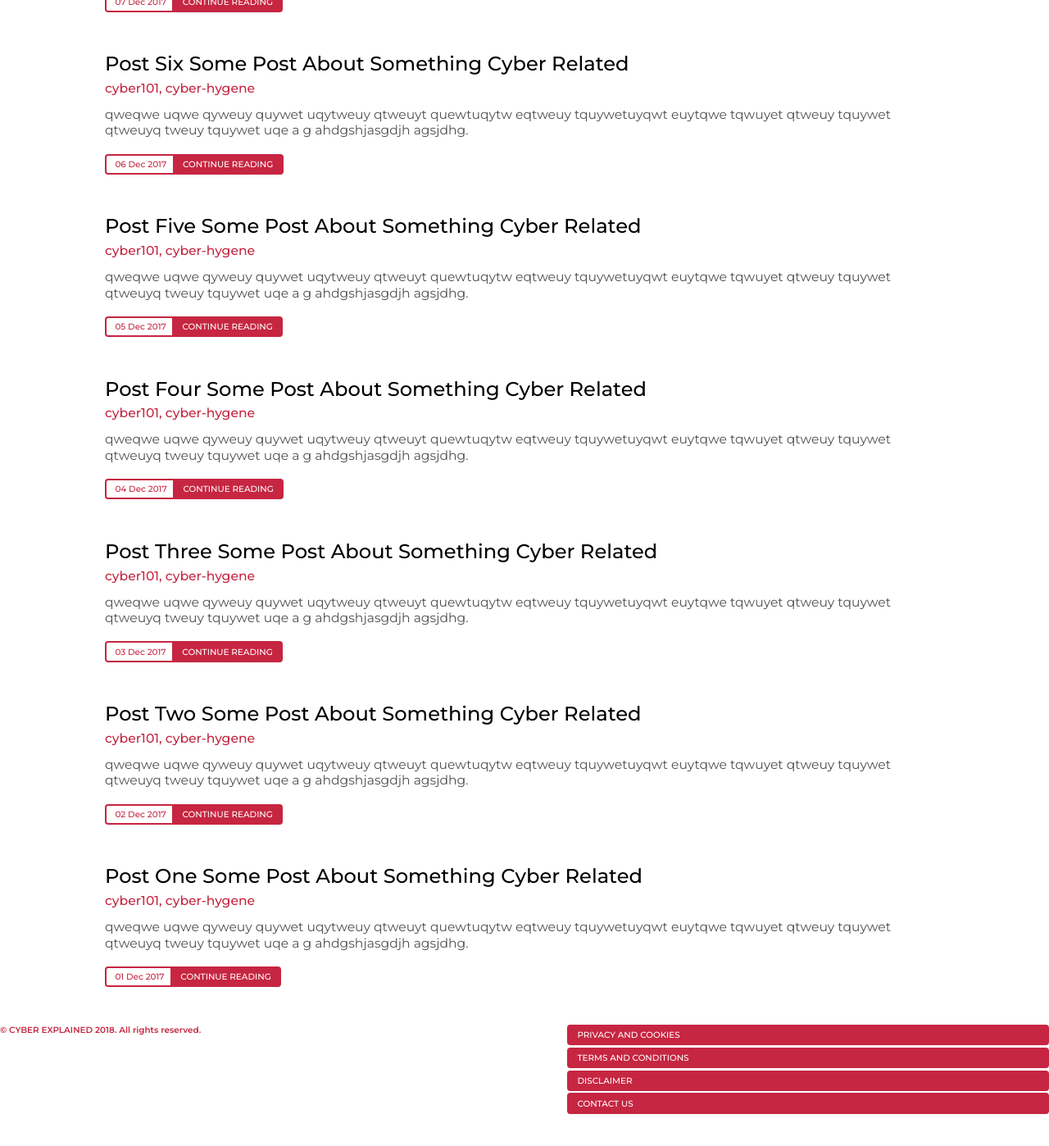
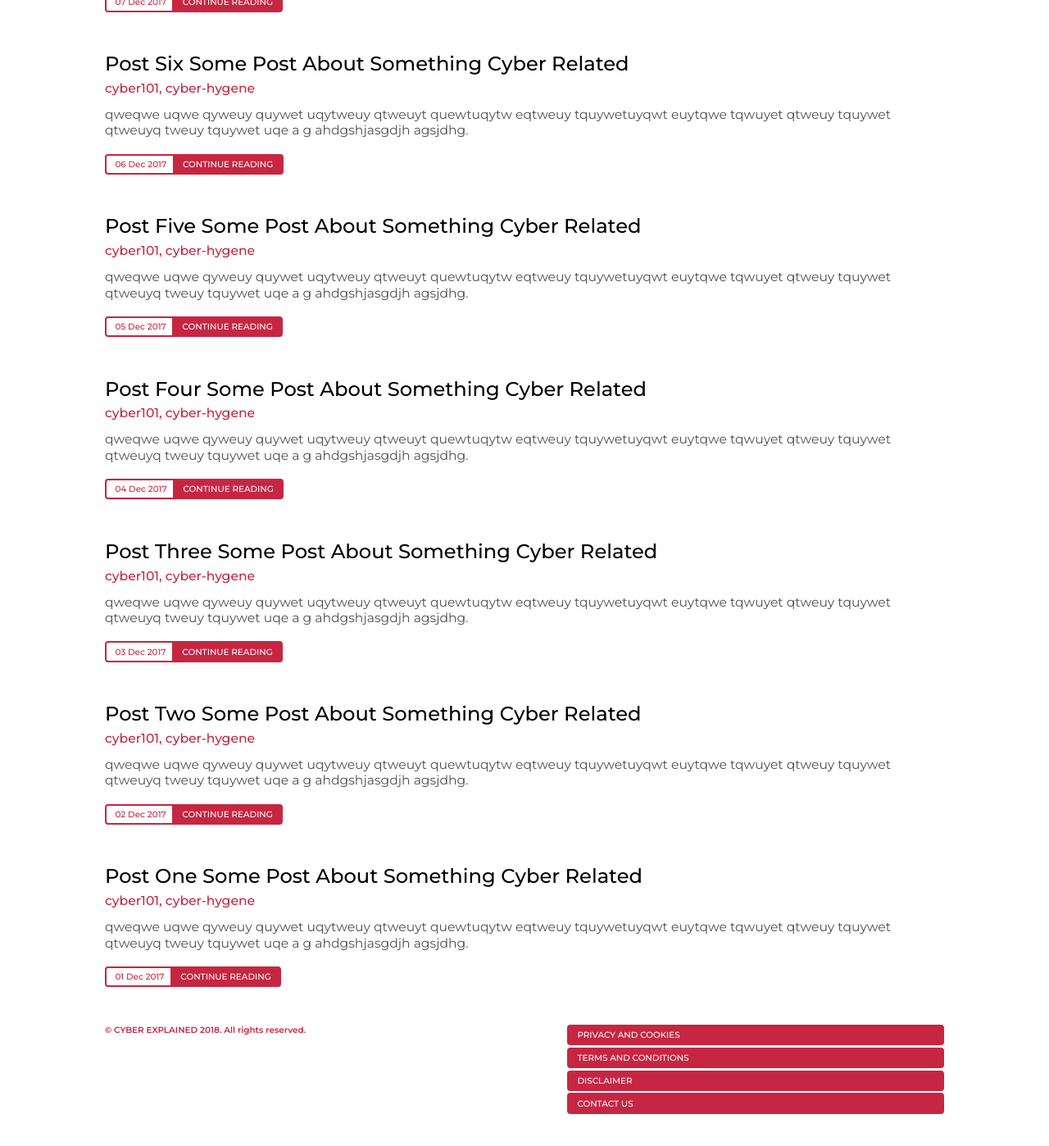
Before and after one commit to cyberexplained/cyberexplained.github.io, a Jekyll site: the page built from index.html, in a window 1280 px wide and 1400 px high, scrolled down 829 px. Shown: the whole window at 82% size. Built offline with Jekyll 4.4.1, drawn with Linux system fonts in a browser that asks for light colours; nearby versions of some CDN libraries; the list of posts is cut into pages by our own code; before the commit the page ends 2190 px from its top, so only the background shows below that.

Commit message:
Theme updates.

```diff
--- a/_layouts/default.html
+++ b/_layouts/default.html
@@ -36,6 +36,7 @@
           <!-- <br style="clear: both;" /> -->
       </footer>
     </div>
+    <div class="bottom-margin" />
 
     <!-- Footer -->
     <!-- <div class="footer-container">
--- a/_sass/_layout.scss
+++ b/_sass/_layout.scss
@@ -42,6 +42,10 @@ footer {
   font-weight: $weight-medium;
   // display: flex;
   // flex-direction: row;
+
+  padding: 0em $edge-padding-normal 5.5em;
+  // padding-left: $edge-padding-normal;
+  // padding-right: $edge-padding-normal;
 
   .left-panel {
     float: left;
@@ -253,3 +257,7 @@ footer {
 //     padding-right: $edge-padding-narrow;
 //   }
 // }
+
+.bottom-margin {
+  margin-bottom: 1.5em;
+}
```
